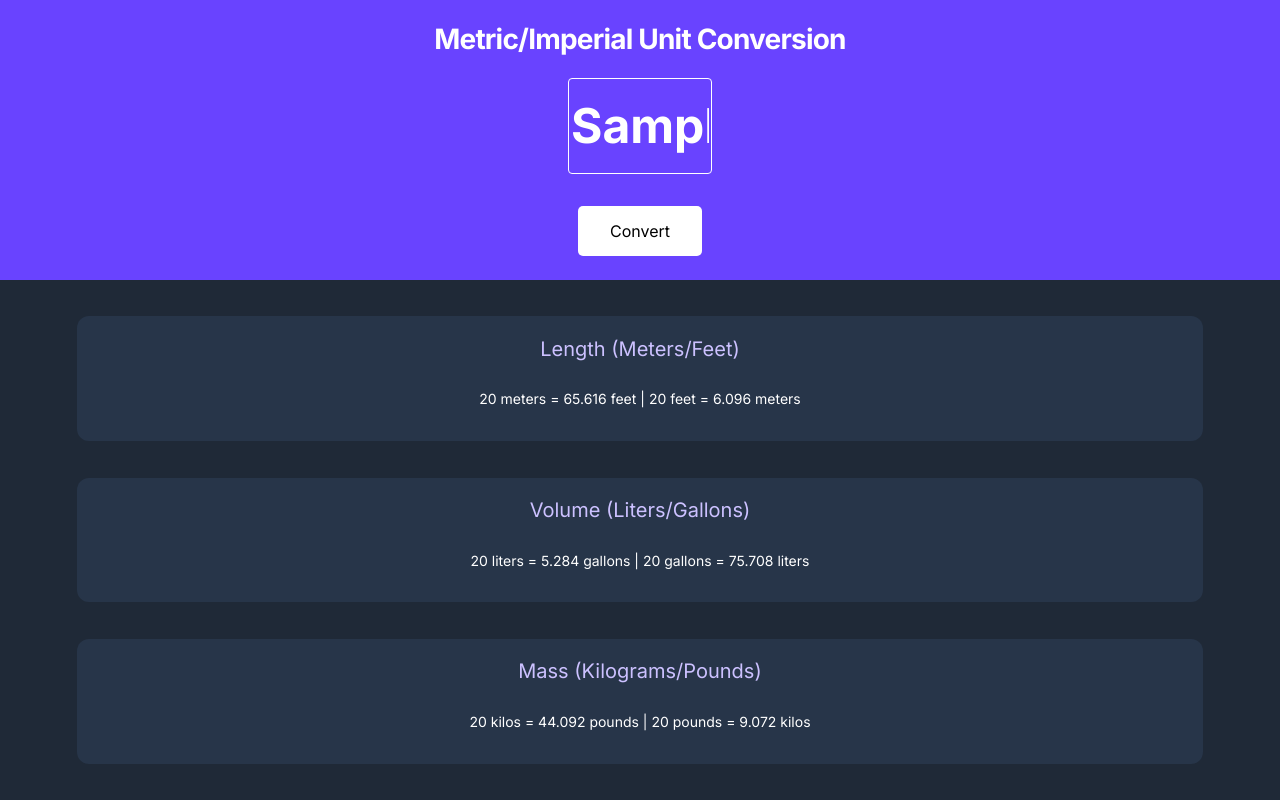
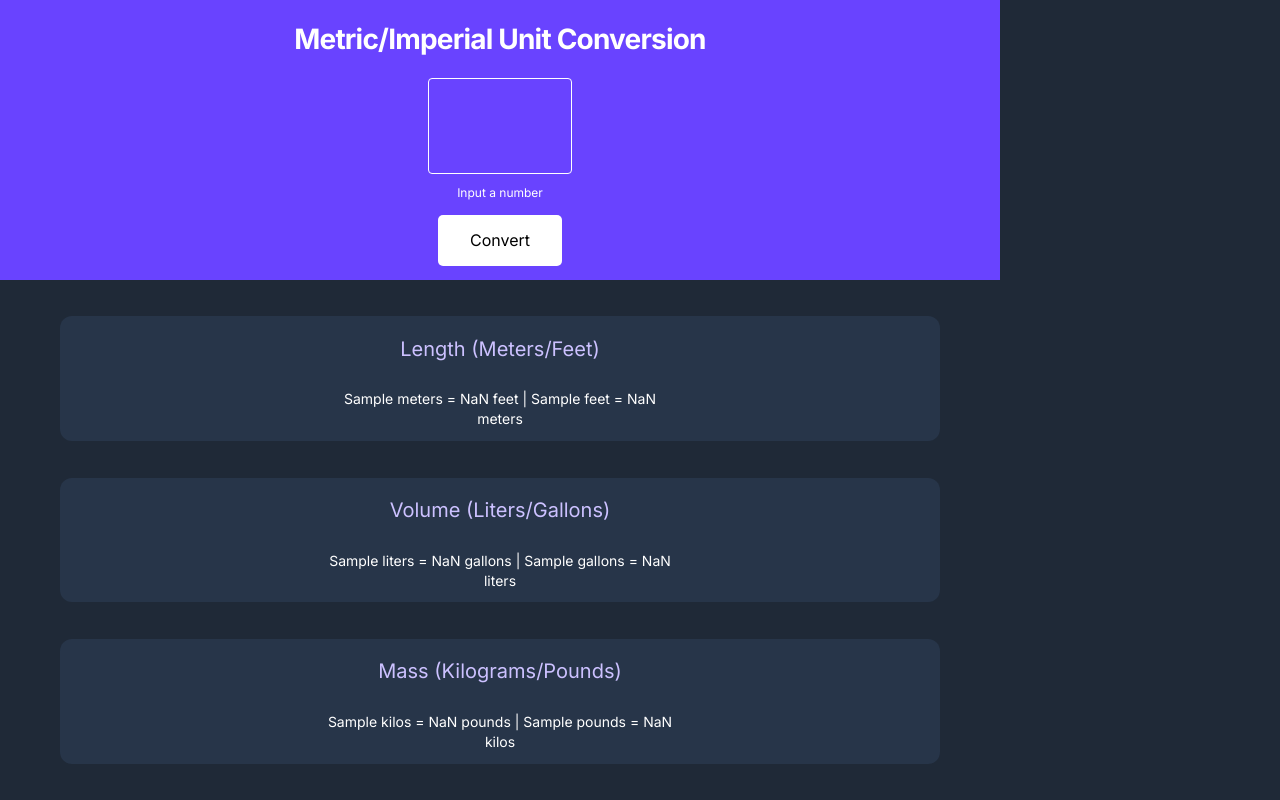
Before and after one commit to cgoing2215/unit-converter, a website built with Vite: page index.html in a window 1280 px wide. Both pictures are taken after typing "Sample" into the empty fields and a click on the button "Convert". Built offline with nearby package versions, Linux system fonts and the light colour scheme.

Commit message:
Added functionality to convert-btn, calculating unit conversions across sections. Added window keydown event for enter press, rather than button click

```diff
--- a/index.css
+++ b/index.css
@@ -1,6 +1,15 @@
+html {
+    background: #1F2937;
+    display: flex;
+    flex-direction: column;
+    justify-content: center;
+    height: 800px;
+}
+
 body {
     margin: 0;
     font-family: inter;
+    max-width: 1000px;
 }
 
 #container {
@@ -41,16 +50,24 @@ input {
     border-radius: .25rem;
 }
 
+.top-section p {
+    font-size: .75rem;
+    color: white;
+    margin:0;
+    padding-top: .75rem;
+}
+
 button {
     display: inline-flex;
     padding: 1rem 2rem;
-    margin: 2rem;
+    margin: 1rem 0 2rem 0;
     justify-content: center;
     align-items: center;
     border-radius: 0.3125rem;
     background: #FFF;
     box-shadow: none;
     border: none;
+    flex-shrink: 2;
 }
 
 .bottom-section {
@@ -61,6 +78,7 @@ button {
     flex-direction: column;
     align-items: center;
     justify-content: space-evenly;
+    overflow: none;
 }
 
 #calc-section {
@@ -87,11 +105,10 @@ button {
 #calc-section p {
     width: 22rem;
     height: 2rem;
-    flex-shrink: 0;
     color: #FFF;
     text-align: center;
     font-size: 0.875rem;
     font-style: normal;
     font-weight: 400;
-    line-height: 1.25rem; /* 142.857% */
+    line-height: 1.25rem;
 }
--- a/index.html
+++ b/index.html
@@ -9,21 +9,22 @@
     <body>
         <div id="container" class="top-section">
             <h1>Metric/Imperial Unit Conversion</h1>
-            <input type="text">
+            <input type="text" id="inputNum">
+            <p>Input a number</p>
             <button id="convert-btn">Convert</button>
         </div>
         <div id="container" class="bottom-section">
             <div id="calc-section">
                 <h2>Length (Meters/Feet)</h2>
-                <p id="length-calc">20 meters = 65.616 feet | 20 feet = 6.096 meters</p>
+                <p id="length-calc">   meters = __ feet |   feet = __ meters</p>
             </div>
             <div id="calc-section">
                 <h2>Volume (Liters/Gallons)</h2>
-                <p id="volume-calc">20 liters = 5.284 gallons | 20 gallons = 75.708 liters</p>
+                <p id="volume-calc">  liters = __ gallons |   gallons = __ liters</p>
             </div>
             <div id="calc-section">
                 <h2>Mass (Kilograms/Pounds)</h2>
-                <p id="mass-calc">20 kilos = 44.092 pounds | 20 pounds = 9.072 kilos</p>
+                <p id="mass-calc">  kilos = __ pounds |   pounds = __ kilos</p>
             </div>
         </div>
         <script src="index.js"></script>
--- a/index.js
+++ b/index.js
@@ -3,3 +3,56 @@
 1 liter = 0.264 gallon
 1 kilogram = 2.204 pound
 */
+const convertBtn = document.querySelector("#convert-btn")
+const inputNum = document.querySelector("#inputNum")
+const lengthCalc = document.querySelector("#length-calc")
+const volCalc = document.querySelector("#volume-calc")
+const massCalc = document.querySelector("#mass-calc")
+
+function calculateLength() {
+    let input = inputNum.value
+    let lengthFt = (input * 3.281).toFixed(3)
+    let lengthMeter = (input * 0.3047).toFixed(3)
+
+    lengthCalc.innerHTML = `${input} meters = ${lengthFt} feet | ${input} feet = ${lengthMeter} meters`
+}
+
+function calculateVolume() {
+    let input = inputNum.value
+    let volGallons = (input * 0.264172).toFixed(3)
+    let volLiters = (input * 3.78541).toFixed(3)
+
+    volCalc.innerHTML = `${input} liters = ${volGallons} gallons | ${input} gallons = ${volLiters} liters`
+}
+
+function calculateMass() {
+    let input = inputNum.value
+    let massLb = (input * 2.20462).toFixed(3)
+    let massKilo = (input * 0.453592).toFixed(3)
+
+    massCalc.innerHTML = `${input} kilos = ${massLb} pounds | ${input} pounds = ${massKilo} kilos`
+}
+
+
+convertBtn.addEventListener("click", function(){
+    console.log("Button clicked!")
+
+    calculateLength();
+    calculateVolume();
+    calculateMass();
+
+    inputNum.value = ""
+
+})
+
+window.addEventListener('keypress', function (e) {
+    if (e.key === 'Enter') {
+        console.log("enter button pressed!")
+
+        calculateLength();
+        calculateVolume();
+        calculateMass();
+
+        inputNum.value = ""
+    }
+});
```
